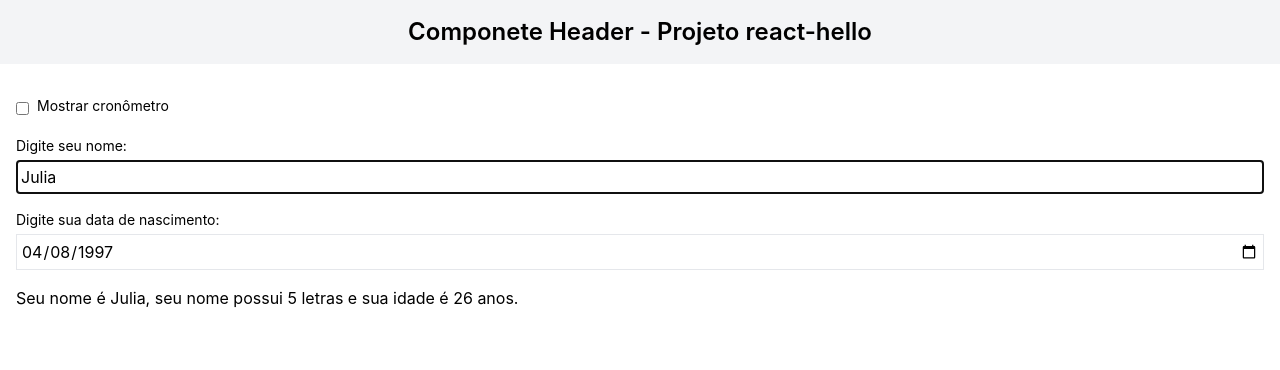
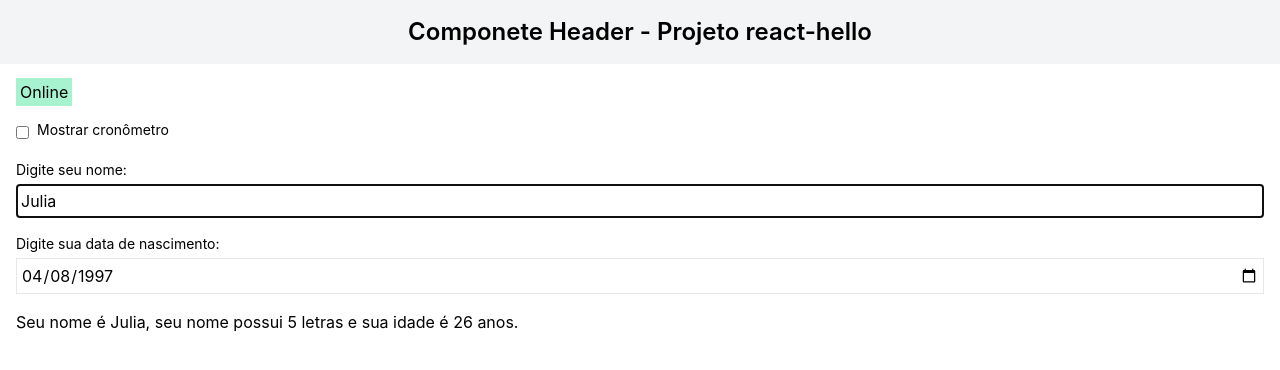
Before and after one commit to JuliaJPereira/react-hello-pos-xp, a React (Create React App) app: page / in a window 1280 px wide. Shown: the top 370 px of the page. Built offline with nearby package versions, Linux system fonts and the light colour scheme.

Commit message:
Aula 2.13. React-hello – Indicador de app online/offline

```diff
--- a/src/App.js
+++ b/src/App.js
@@ -6,16 +6,34 @@ import { DateInput } from './components/DateInput';
 import { getAgeFrom } from './helpers/dateHelpers';
 import { Timer } from './components/Timer';
 import { CheckboxInput } from './components/CheckboxInput';
+import { OnlineOffline } from './components/OnlineOffline';
 // import { Test } from './components/Test';
 
 export default function App() {
   const [name, setName] = useState('Julia');
   const [birthDate, setBirthDate] = useState('1997-04-08');
   const [showTimer, setShowTimer] = useState(false);
+  const [isOnline, setIsOnline] = useState(true);
 
   useEffect(() => {
     document.title = name;
   }, [name]);
+
+  useEffect(() => {
+    function toogleOnline() {
+      setIsOnline(true);
+    }
+
+    function toogleOffline() {
+      setIsOnline(false);
+    }
+    window.addEventListener('online', toogleOnline);
+    window.addEventListener('offline', toogleOffline);
+    return () => {
+      window.removeEventListener('online', toogleOnline);
+      window.removeEventListener('offline', toogleOffline);
+    };
+  }, []);
 
   function handleNameChange(newName) {
     setName(newName);
@@ -30,10 +48,10 @@ export default function App() {
   }
 
   return (
-    // React só pode retornar um elemento, então usamos um fragmento para englobar os dois elementos que queremos retornar.
     <>
       <Header size="large">Componete Header - Projeto react-hello</Header>
       <Main>
+        <OnlineOffline isOnline={isOnline} />
         {showTimer && (
           <div className="text-right mt-1">
             <Timer />
--- /dev/null
+++ b/src/components/OnlineOffline.js
@@ -0,0 +1,8 @@
+export function OnlineOffline({ isOnline = true }) {
+  const className = isOnline ? 'bg-green-200' : 'bg-red-200';
+  return (
+    <span className={`${className} p-1`}>
+      {isOnline ? 'Online' : 'Offline'}
+    </span>
+  );
+}
```
